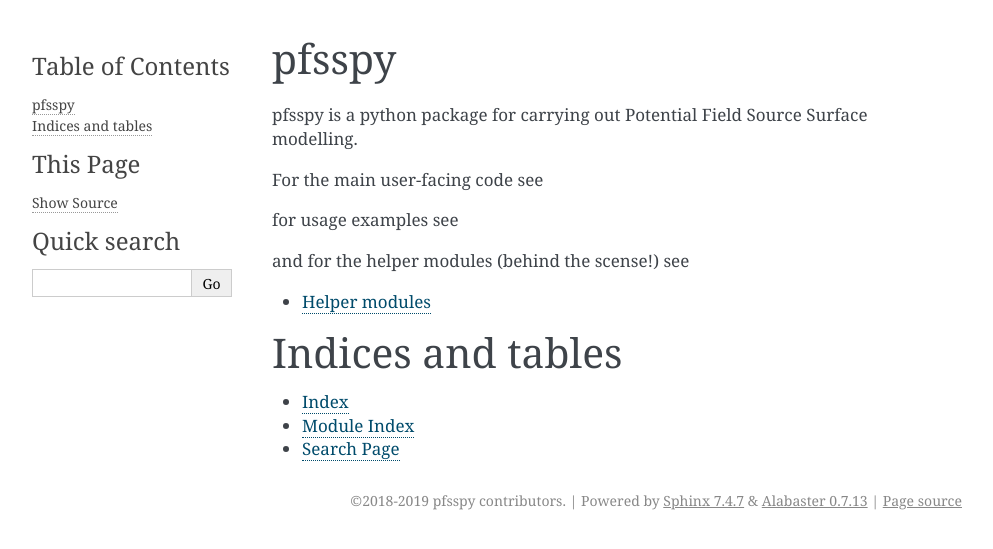
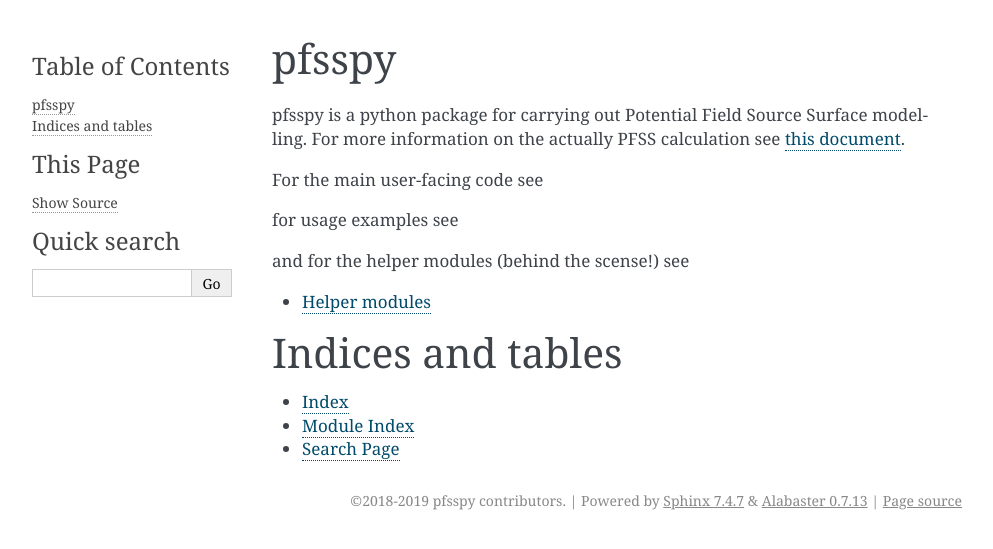
Before and after one commit to dstansby/pfsspy, a Sphinx documentation site: the page built from doc/source/index.rst, in a window 1280 px wide. Shown: the top 549 px of the page, without its empty margins (148-1141 px from the left). Built offline with Sphinx 7.4.7, drawn with Linux system fonts in a browser that asks for light colours; pages that are not in the unit, such as notebooks, are missing from menus.

Commit message:
Add link to pfss method

```diff
--- a/doc/source/index.rst
+++ b/doc/source/index.rst
@@ -2,7 +2,8 @@ pfsspy
 ======
 
 pfsspy is a python package for carrying out Potential Field Source Surface
-modelling.
+modelling. For more information on the actually PFSS calculation see
+`this document <https://github.com/antyeates1983/pfss/blob/master/pfss-manual.pdf>`_.
 
 For the main user-facing code see
 
```
